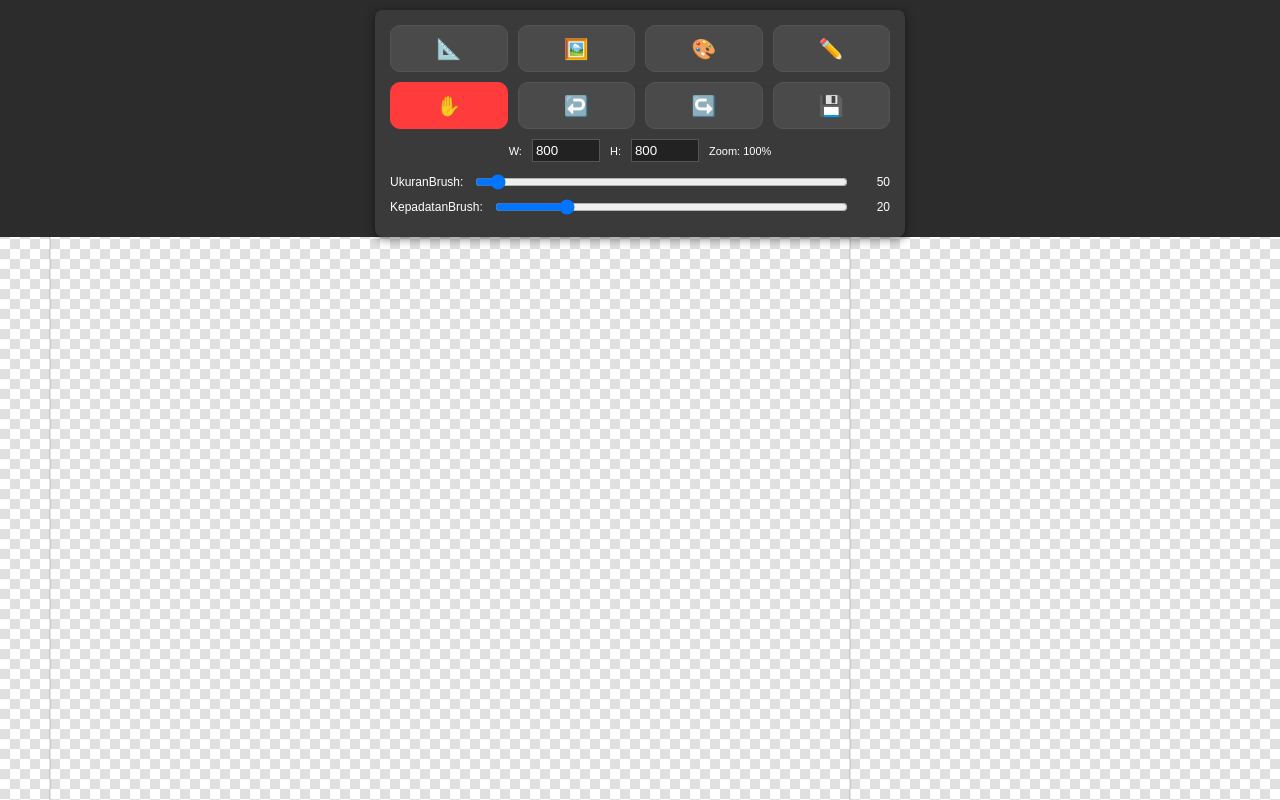
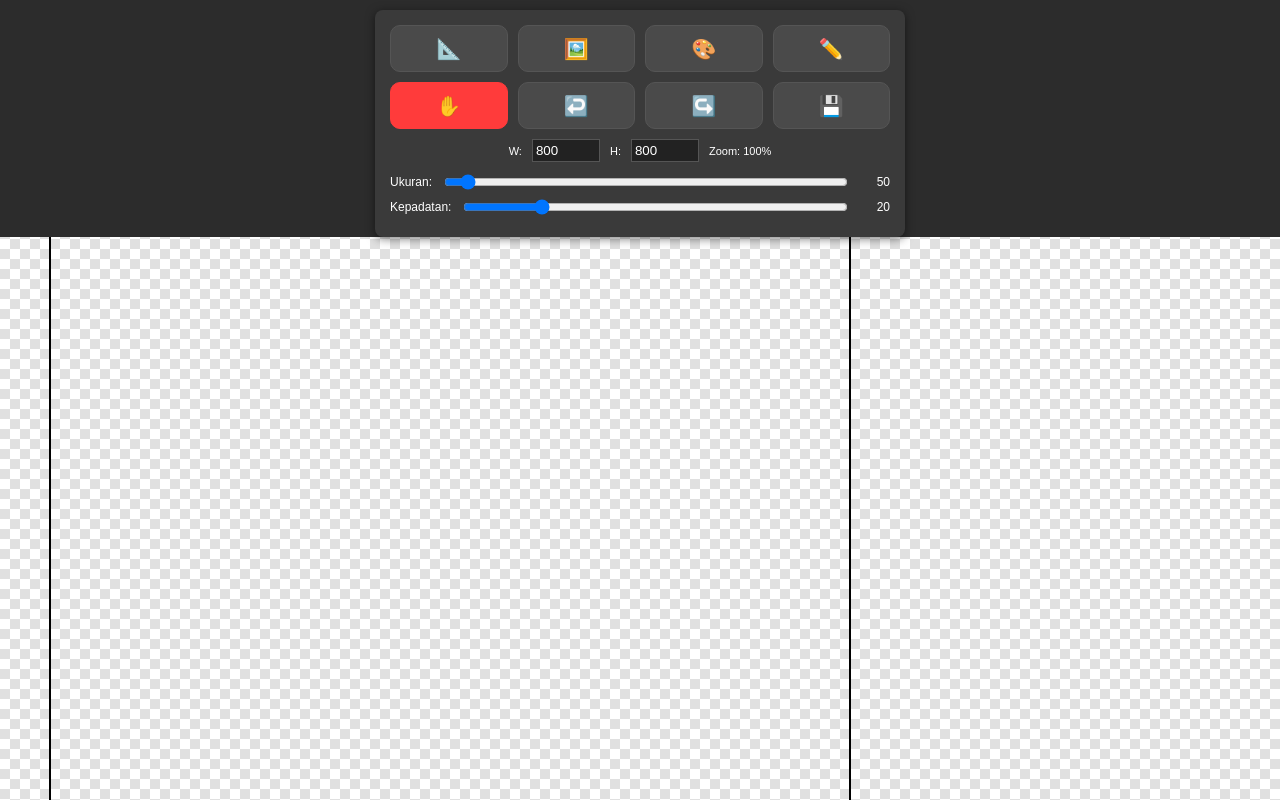
Before and after one commit to hermansyahj68-jpg/Create2dMap, a plain HTML site: page index.html in a window 1280 px wide. Drawn offline with Linux system fonts and the light colour scheme.

Commit message:
Update index.html

```diff
--- a/index.html
+++ b/index.html
@@ -3,9 +3,9 @@
 <head>
 <meta charset="UTF-8">
 <meta name="viewport" content="width=device-width, initial-scale=1.0, user-scalable=no">
-      <!-- ICON -->
-<link rel="icon" href="icon.jpg">
-<link rel="apple-touch-icon" href="icon.jpg">
+       <!-- ICON -->
+<link rel="icon" href="icon.png">
+<link rel="apple-touch-icon" href="icon.png">
 
 <!-- PWA -->
 <link rel="manifest" href="manifest.json">
@@ -65,12 +65,12 @@
     </div>
 
     <div class="control-row">
-        UkuranBrush: <input type="range" id="brushSize" min="10" max="1000" value="50">
+        Ukuran: <input type="range" id="brushSize" min="10" max="1000" value="50">
         <span id="brushSizeVal">50</span>
     </div>
 
     <div class="control-row">
-        KepadatanBrush: <input type="range" id="densitySlider" min="1" max="100" value="20">
+        Kepadatan: <input type="range" id="densitySlider" min="1" max="100" value="20">
         <span id="densityVal">20</span>
     </div>
 </div>
@@ -142,8 +142,8 @@ function drawScene() {
     ctx.drawImage(drawCanvas, 0, 0);
 
     // Garis bantu tepi canvas
-    ctx.strokeStyle = "rgba(0,0,0,0.2)";
-    ctx.lineWidth = 1 / scale;
+    ctx.strokeStyle = "rgba(0,0,0)";
+    ctx.lineWidth = 2 / scale;
     ctx.strokeRect(0, 0, drawCanvas.width, drawCanvas.height);
 
     ctx.restore();
@@ -330,7 +330,7 @@ function loop() {
 window.onload = init;
 window.onresize = () => { canvas.width = window.innerWidth; canvas.height = window.innerHeight; };
 </script>
-     <script>
+      <script>
 if ('serviceWorker' in navigator) {
   navigator.serviceWorker.register('service-worker.js')
   .then(function(reg){
@@ -339,6 +339,6 @@ if ('serviceWorker' in navigator) {
     console.log("Service Worker gagal", err);
   });
 }
-     </script>
+      </script>
 </body>
 </html>
```
